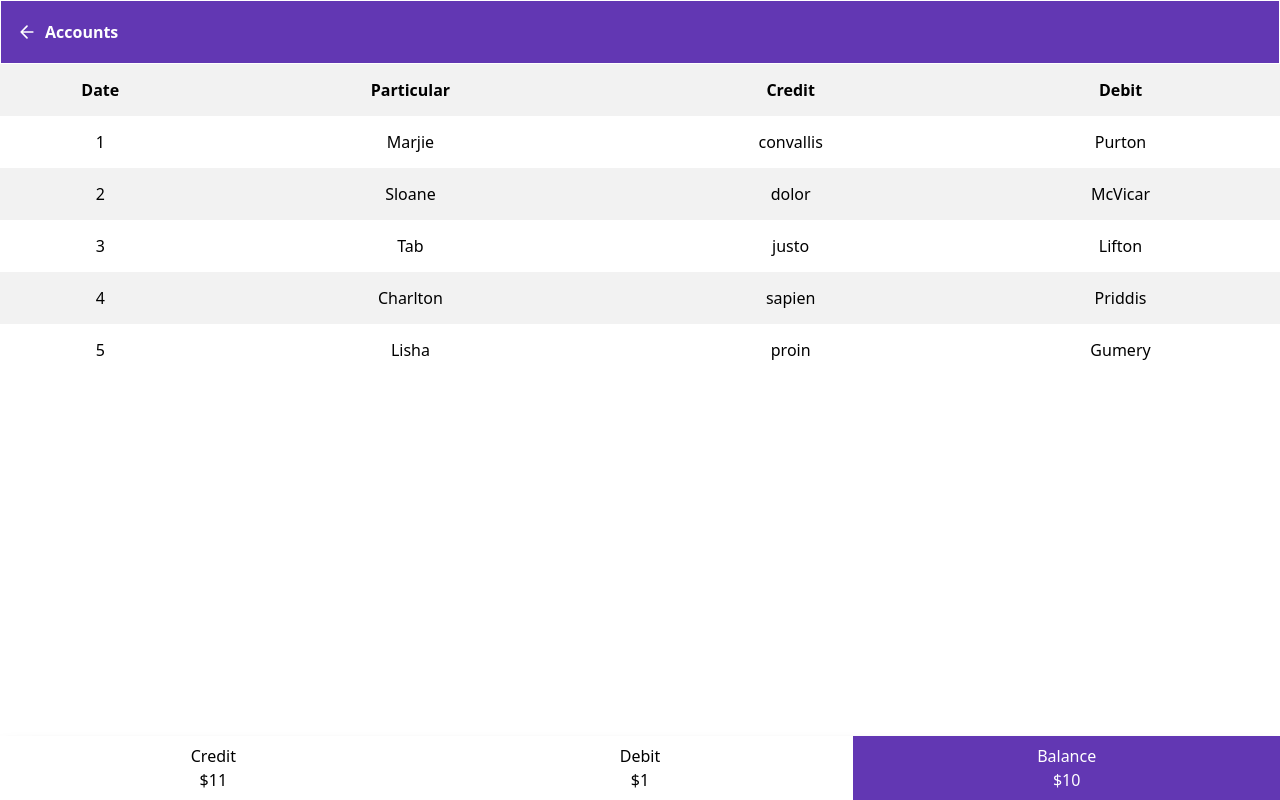
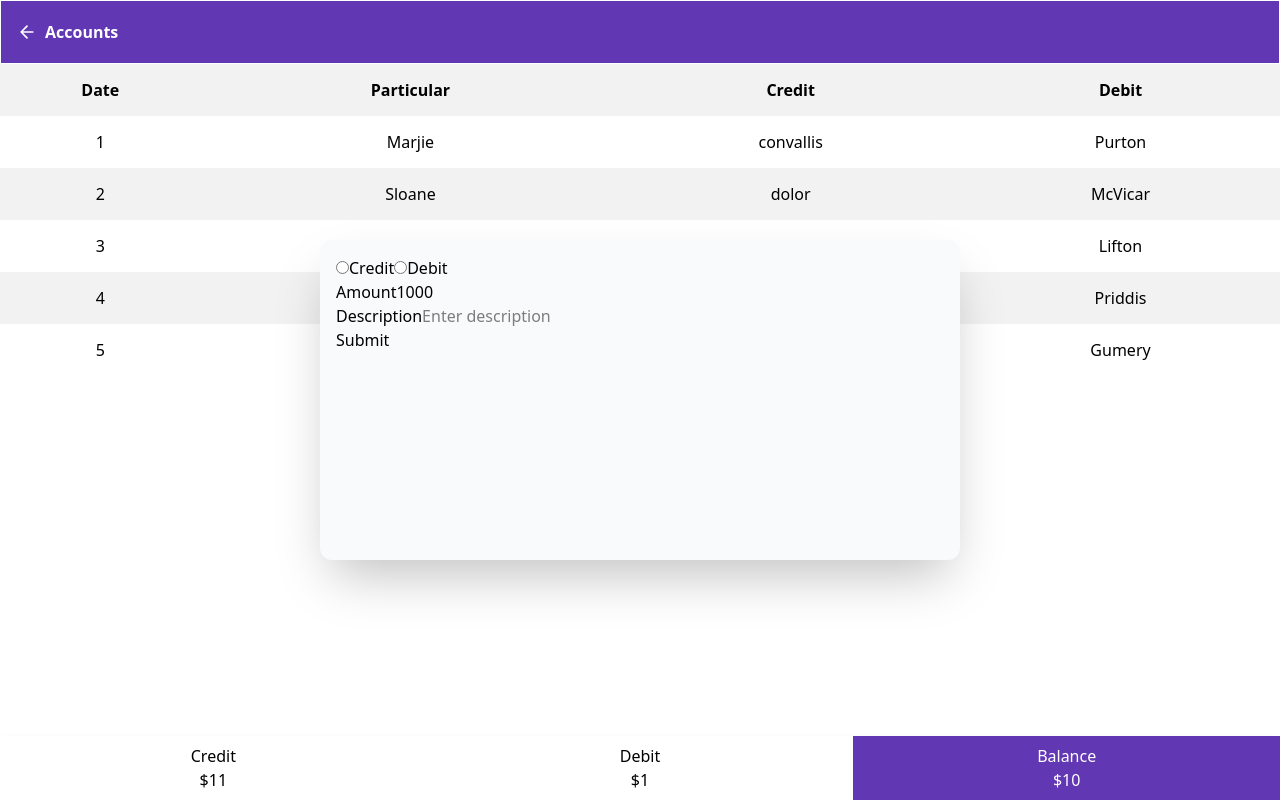
Before and after one commit to SaarthakDEV/account-manager-extended, a Next.js app: page /account/1 in a window 1280 px wide. Built offline with nearby package versions, Linux system fonts and the light colour scheme.

Commit message:
Dialog added

```diff
--- a/app/components/AccountPage/index.tsx
+++ b/app/components/AccountPage/index.tsx
@@ -1,11 +1,19 @@
 "use client"
+import useDialog from '@/app/hooks/useModal';
 import useRemoveQuery from '@/app/hooks/useRemoveQuery'
 // import { Checked } from '@/app/icons';
 import account from '@/app/mock/account';
+import Dialog from '../Dialog';
+import AddEntry from '../AddAccountEntry';
 
 
 const AccountPage = ({ id }: { id: string }) => {
+  const { confirm, CustomDialog } = useDialog()
     useRemoveQuery(id);
+
+    const handleOpen = async () => {
+      const result = await confirm({message: "dsfsdf", title: "sfsdf", icon: <div>dsfsdfsdf</div>, cta: ["fsdfsdfs"]})
+    }
   return (
     <div className="flex-1">
       <table className=" w-full">
@@ -21,17 +29,20 @@ const AccountPage = ({ id }: { id: string }) => {
           </tr>
         </thead>
         <tbody>
-          {account.map(data => (
-            <tr>
+          {account.map((data, idx) => (
+            <tr key={idx}>
               <td></td>
               <td>{ data.id}</td>
               <td>{ data.title}</td>
-              <td>{ data.type}</td>
-              <td>{ data.amount}</td>
+              <td>{data.type}</td>
+              <td onClick={handleOpen}>{ data.amount}</td>
             </tr>
           ))}
         </tbody>
       </table>
+      <Dialog open={true}>
+        <AddEntry />
+      </Dialog>
     </div>
   )
 }
--- /dev/null
+++ b/app/components/AddAccountEntry/index.tsx
@@ -0,0 +1,91 @@
+import React, { useState } from 'react'
+import { useForm, SubmitHandler } from 'react-hook-form';
+import { zodResolver } from '@hookform/resolvers/zod';
+import { z } from 'zod';
+import formEntrySchema, { SchemaType } from './schema';
+import { DatePicker } from '@mui/x-date-pickers/DatePicker';
+import { LocalizationProvider } from '@mui/x-date-pickers/LocalizationProvider';
+import { AdapterMoment } from '@mui/x-date-pickers/AdapterMoment';
+
+
+const AddAccountEntry = () => {
+    const {
+    register,
+    handleSubmit,
+    formState: { errors, isSubmitting },
+  } = useForm<SchemaType>({
+    resolver: zodResolver(formEntrySchema),
+    defaultValues: {
+      type: "credit",
+      amount: 1000,
+      particular: '',
+      date: new Date(),
+    },
+  });
+
+    const onSubmit: SubmitHandler<SchemaType> = async (data) => {
+    // Make your API call here safely with typed data
+    // console.log()
+    console.log(errors)
+    console.log('Valid Form Data:', data);
+  };
+  return (
+    <form onSubmit={handleSubmit(onSubmit)}>
+      <div>
+        <label>
+          <input
+            type="radio"
+            name="type"
+            value="credit"
+            // checked={type === "credit"}
+            // onChange={() => setType("credit")}
+          />
+          Credit
+        </label>
+
+        {/* <LocalizationProvider dateAdapter={AdapterMoment}>
+      <DatePicker />
+    </LocalizationProvider> */}
+
+        <label>
+          <input
+            type="radio"
+            name="type"
+            value="debit"
+            // checked={type === "debit"}
+            // onChange={() => setType("debit")}
+            />
+          Debit
+        </label>
+            {errors.type && <p style={{ color: 'red' }}>{errors.type.message}</p>}
+
+      </div>
+
+      <div>
+        <label htmlFor="amount">Amount</label>
+        <input
+          id="amount"
+          type="number"
+          {...register("amount")}
+          placeholder="Enter amount"
+        />
+        {errors.amount && <p style={{ color: 'red' }}>{errors.amount.message}</p>}
+      </div>
+
+      <div>
+        <label htmlFor="description">Description</label>
+        <input
+          id="description"
+          type="text"
+          {...register("particular")}
+          placeholder="Enter description"
+        />
+        {errors.particular && <p style={{ color: 'red' }}>{errors.particular.message}</p>}
+      </div>
+
+      <button type="submit">Submit</button>
+    </form>
+  )
+}
+
+export default AddAccountEntry
--- /dev/null
+++ b/app/components/AddAccountEntry/schema.ts
@@ -0,0 +1,12 @@
+import { z } from "zod";
+
+const formEntrySchema = z.object({
+  type: z
+    .literal(["credit", "debit"]),
+  amount: z.number("fdgsgs").min(0,"Should be greater than 0"),
+  particular: z.string().nonempty("Cannot be empty"),
+  date: z.date(),
+});
+
+export type SchemaType = z.infer<typeof formEntrySchema>;
+export default formEntrySchema;
--- /dev/null
+++ b/app/components/Dialog/index.tsx
@@ -0,0 +1,43 @@
+import type { FC, ReactNode } from "react";
+
+interface DialogProps {
+  open: boolean;
+  needFooter?: boolean;
+  onClose?: () => void;
+  onConfirm?: () => void;
+  children: ReactNode;
+}
+
+const Dialog: FC<DialogProps> = ({
+  open,
+  needFooter = false,
+  onClose = () => {},
+  onConfirm = () => {},
+  children,
+}) => {
+  if (!open) return <></>;
+  return (
+    <div className="h-screen w-screen absolute flex justify-center items-center top-0 left-0">
+      <div className="static h-[40vh] w-[50vw] rounded-xl shadow-2xl flex flex-col bg-gray-50">
+        <div className="flex-1 p-4">{children}</div>
+        { needFooter && <footer className="h-16 flex justify-center items-center gap-10 bg-gray-100 rounded-b-xl">
+          <button
+            onClick={onConfirm}
+            className="py-1.5 px-6 cursor-pointer bg-green-500 rounded-md text-white shadow-lg"
+          >
+            Confirm
+          </button>
+          <button
+            onClick={onClose}
+            className="py-1.5 px-6 cursor-pointer bg-red-500 rounded-md text-white shadow-lg"
+          >
+            Cancel
+          </button>
+        </footer>
+}
+      </div>
+    </div>
+  );
+};
+
+export default Dialog;
--- /dev/null
+++ b/app/hooks/useModal.tsx
@@ -0,0 +1,62 @@
+import { ReactNode, useRef, useState } from "react";
+import Dialog from "../components/Dialog";
+import { DialogCTA } from "../types";
+
+type DialogState = {
+  message: string;
+  icon: SVGElement;
+  cta: Array<DialogCTA>;
+  title: ReactNode;
+};
+
+const useDialog = () => {
+  const [dialog, setDialog] = useState<DialogState | null>(null);
+  const resolveRef = useRef<((result: boolean) => void) | null>(null);
+  const confirm = ({ message, icon, cta, title }: DialogState) => {
+    return new Promise((resolve) => {
+      resolveRef.current = resolve;
+
+      setDialog({
+        message,
+        icon,
+        cta,
+        title,
+      });
+    });
+  };
+
+  const handleConfirm = () => {
+    resolveRef.current?.(true);
+    resolveRef.current = null;
+    setDialog(null);
+  };
+
+  const handleCancel = () => {
+    resolveRef.current?.(false);
+    resolveRef.current = null;
+    setDialog(null);
+  };
+
+  const CustomDialog = (): ReactNode => {
+    if (!dialog) {
+      return null;
+    }
+
+    return (
+      <div className="absolute h-screen w-screen top-0 left-0 flex justify-center items-center">
+        <Dialog
+          open={true}
+        >
+          <div></div>
+        </Dialog>
+      </div>
+    );
+  };
+
+  return {
+    confirm,
+    CustomDialog,
+  };
+};
+
+export default useDialog;
--- a/docker-compose.yaml
+++ b/docker-compose.yaml
@@ -12,7 +12,7 @@ services:
     environment:
       NODE_ENV: development
       DATABASE_URL: postgresql://postgres:postgres@postgres-db:5432/postgres?schema=public
-    command: ./node_modules/.bin/next dev -p 5800
+    command: ./node_modules/.bin/next dev -p 5800 --webpack
 
   db:
     image: postgres:17
```
Also changed, not shown: app/types/index.ts (+8 -0 lines), package.json (+9 -1 lines), 1 other file (tests, documents, lock files or other folders).
